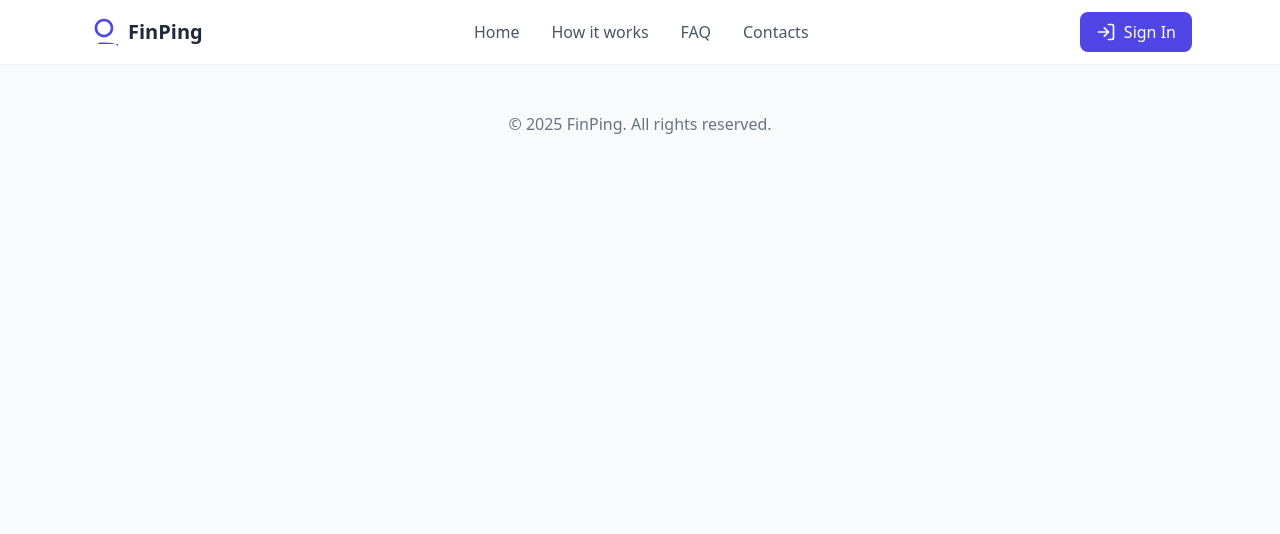
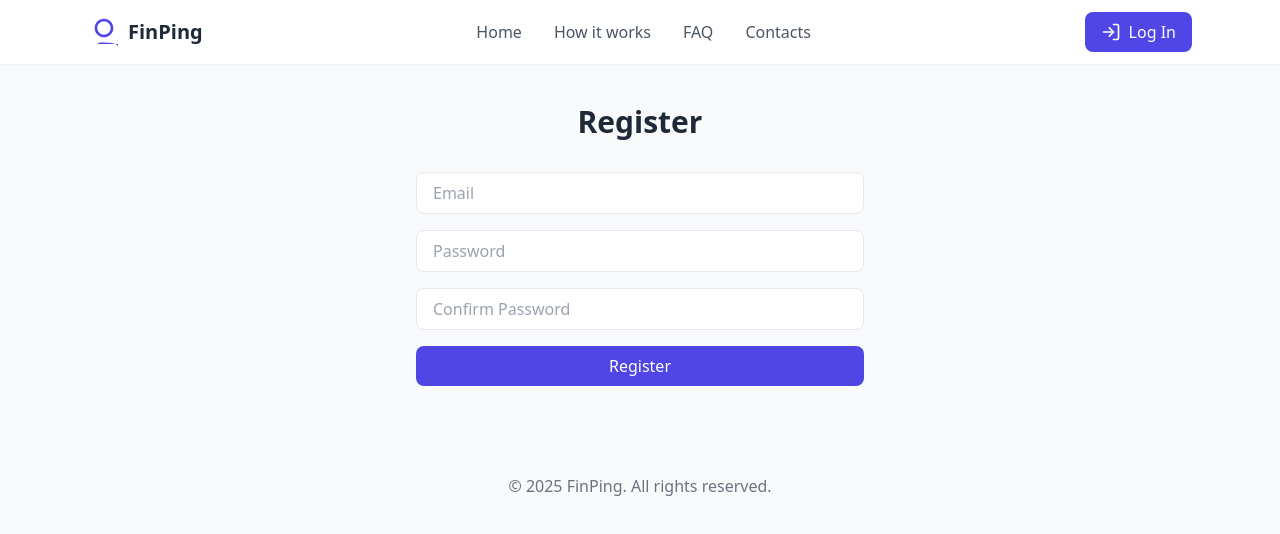
Before and after one commit to StrekanovAlexander/saas-finping, a React (Vite) app in the folder frontend/: page /register in a window 1280 px wide. Shown: the top 534 px of the page. Built offline with nearby package versions, Linux system fonts and the light colour scheme.

Commit message:
rebuilded with frontend routes

```diff
--- a/frontend/package.json
+++ b/frontend/package.json
@@ -12,7 +12,8 @@
   "dependencies": {
     "lucide-react": "^0.542.0",
     "react": "^19.1.1",
-    "react-dom": "^19.1.1"
+    "react-dom": "^19.1.1",
+    "react-router-dom": "^7.8.2"
   },
   "devDependencies": {
     "@eslint/js": "^9.33.0",
--- a/frontend/src/App.jsx
+++ /dev/null
@@ -1,16 +0,0 @@
-// import Assets from "./components/assets/Assets";
-import Header from "./components/header/Header";
-import Footer from "./components/footer/Footer";
-
-function App() {
-
-  return (
-    <div className="min-h-screen bg-gray-50 flex flex-col items-center">
-      <Header />
-      {/* <Assets /> */}
-      <Footer />
-    </div>
-  );
-}
-
-export default App;
--- a/frontend/src/components/header/Header.jsx
+++ b/frontend/src/components/header/Header.jsx
@@ -12,10 +12,10 @@ function Header() {
                 <Logo />
                 <NavTop />
                 <div className="flex items-center space-x-2">
-                    <button className="hidden md:flex items-center space-x-2 px-4 py-2 bg-indigo-600 text-white rounded-lg hover:bg-indigo-700 transition">
+                    <a href="/login" className="hidden md:flex items-center space-x-2 px-4 py-2 bg-indigo-600 text-white rounded-lg hover:bg-indigo-700 transition">
                         <LogIn className="w-5 h-5" />
-                        <span>Sign In</span>
-                    </button>
+                        <span>Log In</span>
+                    </a>
                     {/* Mobile menu button */}
                     <button className="md:hidden text-gray-700" onClick={() => setMenuOpen(!menuOpen)} >
                         {menuOpen ? <X className="w-6 h-6" /> : <Menu className="w-6 h-6" />}
--- a/frontend/src/components/header/NavMobile.jsx
+++ b/frontend/src/components/header/NavMobile.jsx
@@ -4,14 +4,14 @@ export default function() {
     return (
         <div className="md:hidden bg-white border-t shadow-md">
             <nav className="flex flex-col p-4 space-y-4 text-gray-600 font-medium">
-                <a href="#" className="hover:text-indigo-600 transition">Home</a>
-                <a href="#" className="hover:text-indigo-600 transition">How it works</a>
-                <a href="#" className="hover:text-indigo-600 transition">FAQ</a>
-                <a href="#" className="hover:text-indigo-600 transition">Conacts</a>
-                <button className="flex items-center space-x-2 px-4 py-2 bg-indigo-600 text-white rounded-lg hover:bg-indigo-700 transition">
+                <a href="/" className="hover:text-indigo-600 transition">Home</a>
+                <a href="/how-it-works" className="hover:text-indigo-600 transition">How it works</a>
+                <a href="/faq" className="hover:text-indigo-600 transition">FAQ</a>
+                <a href="/contacts" className="hover:text-indigo-600 transition">Conacts</a>
+                <a href="/login" className="flex items-center space-x-2 px-4 py-2 bg-indigo-600 text-white rounded-lg hover:bg-indigo-700 transition">
                     <LogIn className="w-5 h-5" />
-                    <span>Sign In</span>
-                </button>
+                    <span>Log In</span>
+                </a>
             </nav>
         </div>
     );
--- a/frontend/src/components/header/NavTop.jsx
+++ b/frontend/src/components/header/NavTop.jsx
@@ -1,10 +1,10 @@
 export default function() {
     return (
         <nav className="hidden md:flex space-x-8 text-gray-600 font-medium">
-            <a href="#" className="hover:text-indigo-600 transition">Home</a>
-            <a href="#" className="hover:text-indigo-600 transition">How it works</a>
-            <a href="#" className="hover:text-indigo-600 transition">FAQ</a>
-            <a href="#" className="hover:text-indigo-600 transition">Contacts</a>
+            <a href="/" className="hover:text-indigo-600 transition">Home</a>
+            <a href="/how-it-works" className="hover:text-indigo-600 transition">How it works</a>
+            <a href="/faq" className="hover:text-indigo-600 transition">FAQ</a>
+            <a href="/contacts" className="hover:text-indigo-600 transition">Contacts</a>
         </nav>
     );
 }
--- a/frontend/src/main.jsx
+++ b/frontend/src/main.jsx
@@ -1,10 +1,34 @@
 import { StrictMode } from 'react'
 import { createRoot } from 'react-dom/client'
+import { BrowserRouter, Routes, Route } from "react-router-dom";
 import './index.css';
-import App from './App.jsx'
+import Home from "./pages/Home";
+import HowItWorks from "./pages/HowItWorks";
+import Faq from "./pages/Faq";
+import Contacts from "./pages/Contacts";
+import Login from "./pages/Login";
+import Register from "./pages/Register";
+import Header from "./components/header/Header";
+import Footer from "./components/footer/Footer";
+
 
 createRoot(document.getElementById('root')).render(
   <StrictMode>
-    <App />
-  </StrictMode>,
+    <BrowserRouter>
+      <div className="min-h-screen bg-gray-50 flex flex-col items-center">
+        <Header />
+        <main className="flex justify-center max-w-6xl px-6">
+          <Routes>
+            <Route path="/" element={<Home />} />
+            <Route path="/how-it-works" element={<HowItWorks />} />
+            <Route path="/faq" element={<Faq />} />
+            <Route path="/contacts" element={<Contacts />} />
+            <Route path="/login" element={<Login />} />
+            <Route path="/register" element={<Register />} />
+          </Routes>
+        </main>
+        <Footer />
+      </div>
+    </BrowserRouter>
+  </StrictMode>
 )
--- /dev/null
+++ b/frontend/src/pages/Contacts.jsx
@@ -0,0 +1,10 @@
+function Contacts() {
+    return (
+        <div className="text-center py-10">
+            <h1 className="text-3xl font-bold text-gray-800">Contacts</h1>
+            <p className="text-gray-600 mt-2">Lorem ipsum dolor sit, amet consectetur adipisicing elit. Inventore atque a accusantium debitis quo illum quis, possimus eos consequuntur quos distinctio esse repellat sequi sit nam, harum repellendus deleniti et.</p>
+        </div>
+    );
+}
+
+export default Contacts;
--- /dev/null
+++ b/frontend/src/pages/Faq.jsx
@@ -0,0 +1,10 @@
+function Faq() {
+    return (
+        <div className="text-center py-10">
+            <h1 className="text-3xl font-bold text-gray-800">Faq</h1>
+            <p className="text-gray-600 mt-2">Lorem ipsum dolor sit, amet consectetur adipisicing elit. Inventore atque a accusantium debitis quo illum quis, possimus eos consequuntur quos distinctio esse repellat sequi sit nam, harum repellendus deleniti et.</p>
+        </div>
+    );
+}
+
+export default Faq;
--- /dev/null
+++ b/frontend/src/pages/Home.jsx
@@ -0,0 +1,10 @@
+function Home() {
+    return (
+        <div className="text-center py-10">
+            <h1 className="text-3xl font-bold text-gray-800">Welcome to FinPing</h1>
+            <p className="text-gray-600 mt-2">Lorem ipsum dolor sit, amet consectetur adipisicing elit. Inventore atque a accusantium debitis quo illum quis, possimus eos consequuntur quos distinctio esse repellat sequi sit nam, harum repellendus deleniti et.</p>
+        </div>
+    );
+}
+
+export default Home;
--- /dev/null
+++ b/frontend/src/pages/HowItWorks.jsx
@@ -0,0 +1,10 @@
+function HowItWorks() {
+    return (
+        <div className="text-center py-10">
+            <h1 className="text-3xl font-bold text-gray-800">How it works</h1>
+            <p className="text-gray-600 mt-2">Lorem ipsum dolor sit amet consectetur adipisicing elit. Voluptate accusantium officiis ipsum id dignissimos maxime dolor excepturi voluptates vel fugit est minus quod dolores dolorum consequuntur, nostrum doloribus fuga culpa.</p>
+        </div>
+    );
+}
+
+export default HowItWorks;
--- /dev/null
+++ b/frontend/src/pages/Login.jsx
@@ -0,0 +1,13 @@
+import { Link } from "react-router-dom";
+
+function Login() {
+    return (
+        <div className="text-center py-10">
+            <h1 className="text-3xl font-bold text-gray-800">Login</h1>
+            <p className="text-gray-600 mt-2">Lorem ipsum dolor sit, amet consectetur adipisicing elit. Inventore atque a accusantium debitis quo illum quis, possimus eos consequuntur quos distinctio esse repellat sequi sit nam, harum repellendus deleniti et.</p>
+            <Link to="/register" className="text-indigo-600 hover:underline">Register</Link>
+        </div>
+    );
+}
+
+export default Login;
--- /dev/null
+++ b/frontend/src/pages/Register.jsx
@@ -0,0 +1,38 @@
+function Register() {
+  return (
+    <div className="text-center py-10">
+      <h1 className="text-3xl font-bold text-gray-800 mb-8">Register</h1>
+      <form onSubmit="" className="space-y-4">
+        <input
+          type="email"
+          name="email"
+          placeholder="Email"
+          required
+          className="w-full max-w-md px-4 py-2 border rounded-lg focus:ring-2 focus:ring-indigo-500"
+        />
+        <input
+          type="password"
+          name="password"
+          placeholder="Password"
+          required
+          className="w-full max-w-md px-4 py-2 border rounded-lg focus:ring-2 focus:ring-indigo-500"
+        />
+        <input
+          type="password"
+          name="confirmPassword"
+          placeholder="Confirm Password"
+          required
+          className="w-full max-w-md px-4 py-2 border rounded-lg focus:ring-2 focus:ring-indigo-500"
+        />
+        <button
+          type="submit"
+          className="w-full max-w-md bg-indigo-600 text-white py-2 rounded-lg hover:bg-indigo-700 transition"
+        >
+          Register
+        </button>
+      </form>
+    </div>
+  );
+}
+
+export default Register;
```
Also changed, not shown: 1 other file (tests, documents, lock files or other folders).
